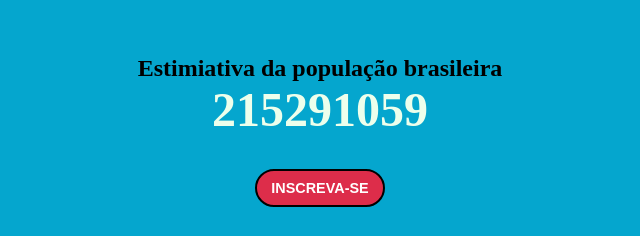
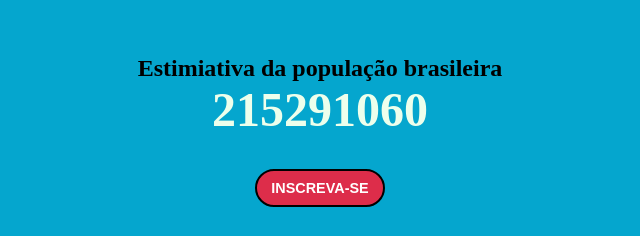
Before and after one commit to GCison/proj-br, a plain HTML site: page index.html in a window 1280 px wide. Shown: the part 236-472 px from the top of the page, 320-960 px from the left. Drawn offline with Linux system fonts and the light colour scheme.

Commit message:
atualiza projecao

```diff
--- a/index.html
+++ b/index.html
@@ -9,7 +9,7 @@
     <body>
         <div class="page-content">
             <h2>Estimiativa da população brasileira</h2>
-            <h1 id="value">215291059</h1>
+            <h1 id="value">215291060</h1>
 
             <div class="page-button">
                 <button type="button" class="btn btn-pink">Inscreva-se</button>
```
